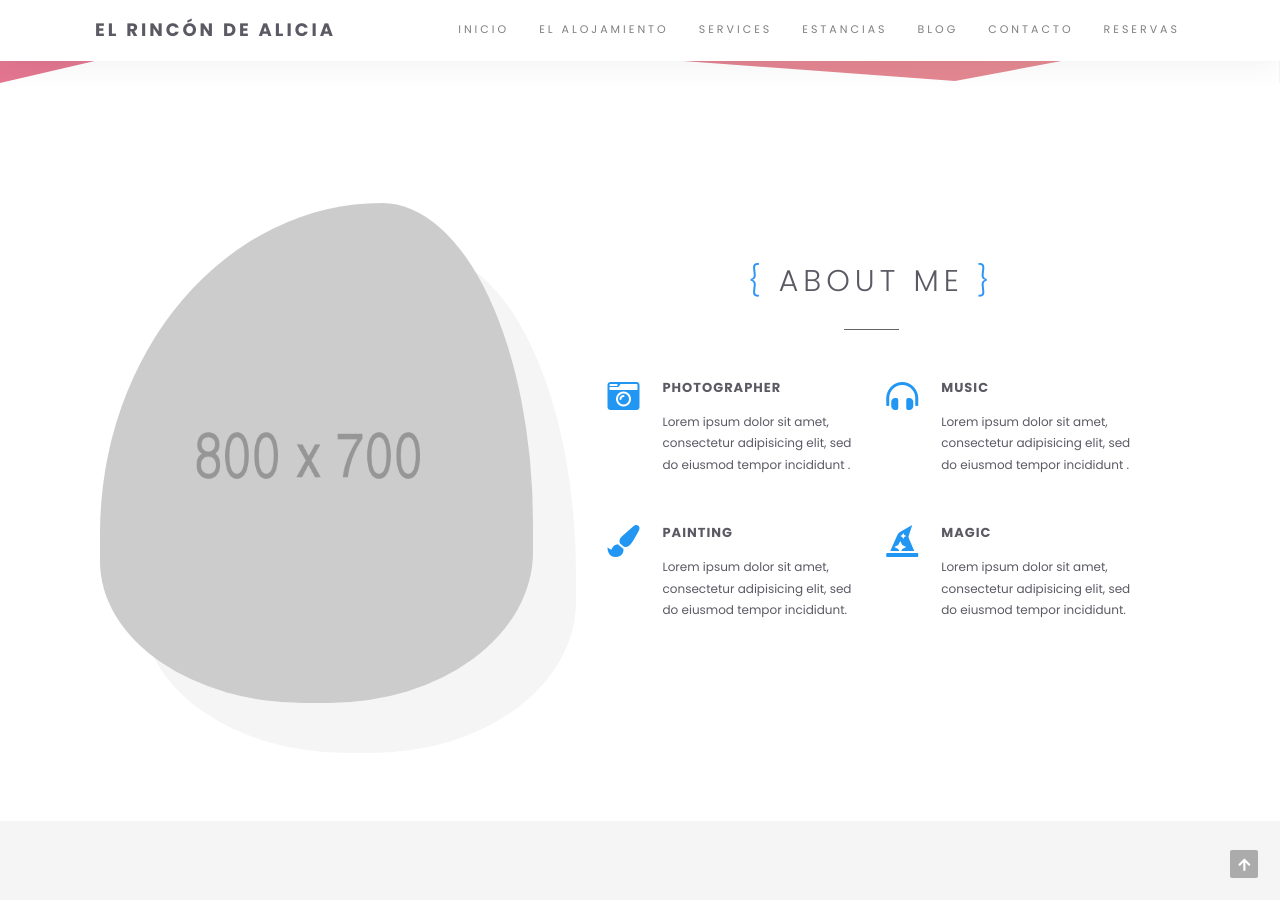
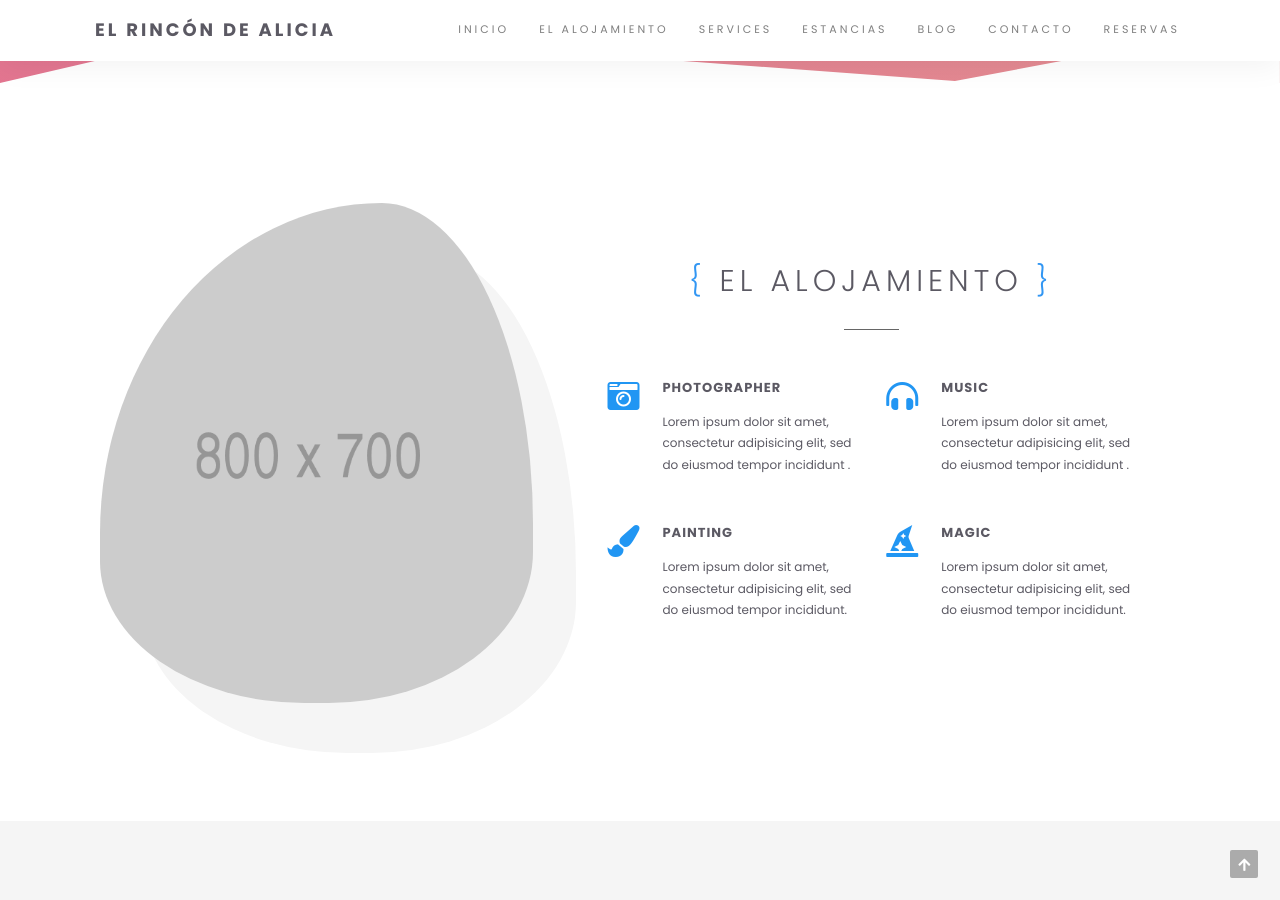
Before and after one commit to kecho05/elrincondealicia, a Jekyll site: the page built from index.html, in a window 1280 px wide and 900 px high, scrolled down 817 px. Built offline with Jekyll 4.4.1, drawn with Linux system fonts in a browser that asks for light colours.

Commit message:
Update index.html

```diff
--- a/index.html
+++ b/index.html
@@ -81,7 +81,7 @@ layout: default
 					<div class="col-sm-12">
 
 						<div class="module-header wow fadeInUp">
-							<h2 class="module-title"> About me </h2>
+							<h2 class="module-title"> El alojamiento </h2>
 							<div class="module-line"></div>
 						</div>
 
```
